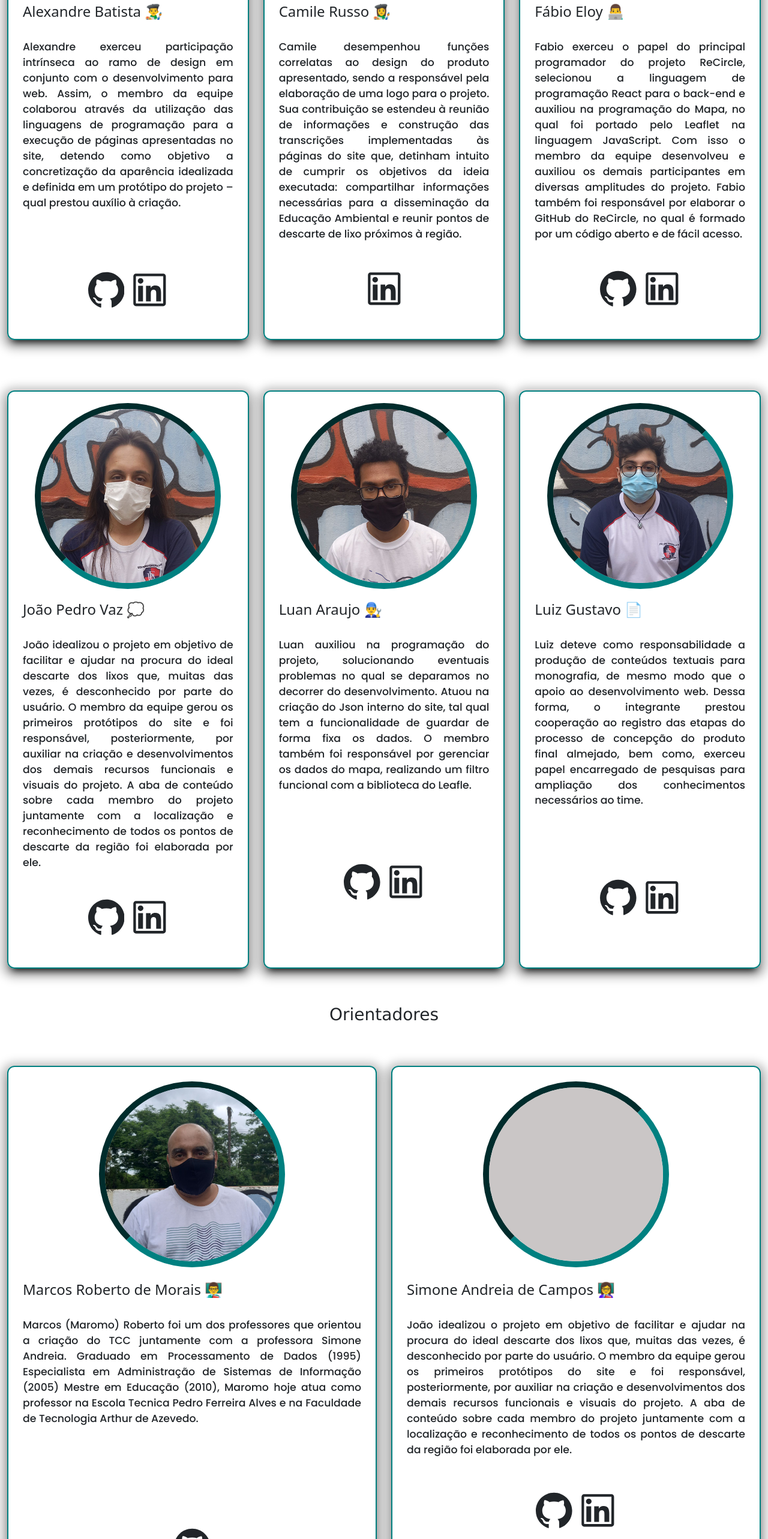
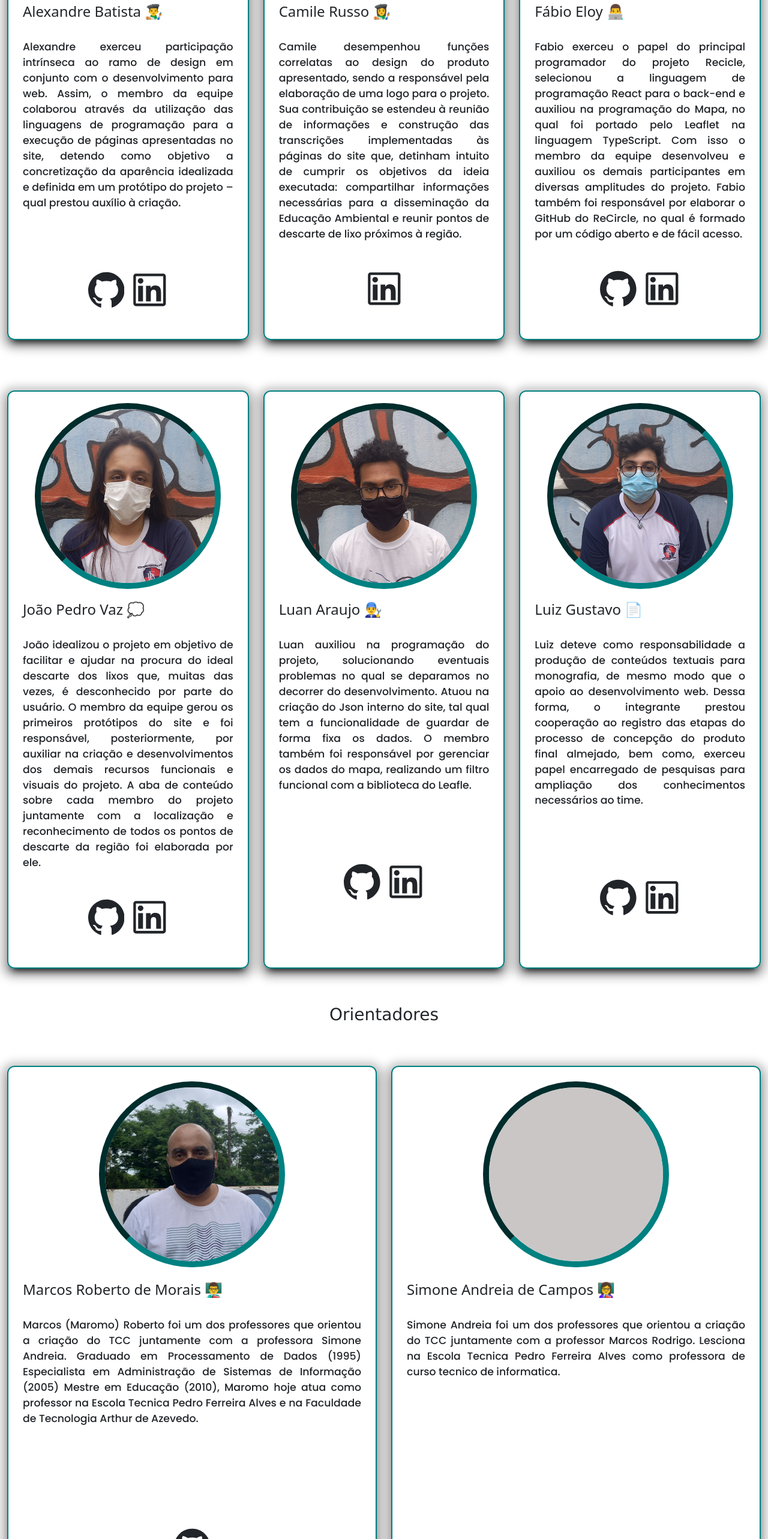
Before and after one commit to FabioPassos10/Recicle, a React (Create React App) app: page /Sobre in a window 1280 px wide. Shown: the part 1001-3567 px from the top of the page at 60% size. Built offline with nearby package versions, Linux system fonts and the light colour scheme.

Commit message:
atualização
fim do conteudo

```diff
--- /dev/null
+++ b/src/Components/lixoBranco.js
@@ -0,0 +1,16 @@
+import React from "react";
+import imglixo from "../assets/lixo branco.png";
+
+function Branco() {
+  return (
+    <img style={{ display: "flex", height: "150px", marginTop: "25px", marginBottom: "15px"}}
+      src={imglixo}
+      alt="Reciclagem"
+      height={"100%"}
+      width={"100px"}
+      margin="10px"
+    />
+  );
+}
+
+export default Branco;
--- a/src/Pages/Dicas/Dicas.js
+++ b/src/Pages/Dicas/Dicas.js
@@ -6,6 +6,7 @@ import LixoAzul from "../../Components/lixoAzul";
 import LixoMarrom from "../../Components/lixoMarrom";
 import LixoVerde from "../../Components/lixoVerde";
 import LixoVermelho from "../../Components/lixoVermelho";
+import LixoBranco from "../../Components/lixoBranco";
 import Table from "../../Components/Table";
 
 import "../../Pages/Dicas/dicas.css";
@@ -232,13 +233,20 @@ export default function Dicas() {
               <div className="col-12">
                 <div className="row">
                   <div className="col-md-2 col-sm-6 m-2 div-img img-dica d-flex justify-content-center">
-                    <div className="img-dica mt-3">{<LixoMarrom />}</div>
+                    <div className="img-dica mt-3">{<LixoBranco />}</div>
                   </div>
                   <div className="col-md-9 col-sm-7 m-2 text-dicas">
                     <div>
-                      Lorem ipsum dolor sit amet consectetur adipisicing elit.
-                      Possimus minima dolorem facere optio quam. Aliquam
-                      possimus...
+                      <h4>Eletrônico</h4>
+                      <p>
+                        Mais de 50 milhões de toneladas de resíduos eletrônicos, como computadores e celulares, são criados anualmente. Empresas vendem produtos que se destinam a ser descartáveis, ou seja, que tenham propositalmente baixa durabilidade. Assim, consumidores são obrigados a comprar novos modelos, porém, tal ato contribui para a alta poluição causada por este tipo de lixo.
+                      </p><p>
+                        Mais de 70% do lixo eletrônico acaba na China, onde grande parte é reciclada em oficinas familiares. Seus métodos de reciclagem são muitas vezes primitivos e podem criar sérios contaminantes ambientais e riscos à saúde.
+                      </p><p>
+                        Agbogbloshie é um dos maiores lixões eletrônicos do mundo. Localizado na cidade de Accra, em Gana, o local é considerado o mais tóxico do planeta.
+                      </p><p>
+                        A quantidade de lixo eletrônico entregue a cada ano equivale a 100 milhões de árvores.
+                      </p>
                     </div>
                   </div>
                 </div>
--- a/src/Pages/Sobre/Sobre.js
+++ b/src/Pages/Sobre/Sobre.js
@@ -103,9 +103,9 @@ export default function sobre(props) {
                 <h4>Fábio Eloy 👨‍💻</h4>
                 <br />
                 <p>
-                  Fabio exerceu o papel do principal programador do projeto ReCircle, selecionou a linguagem
+                  Fabio exerceu o papel do principal programador do projeto Recicle, selecionou a linguagem
                   de programação React para o back-end e auxiliou na programação do Mapa, no qual foi portado
-                  pelo Leaflet na linguagem JavaScript. Com isso o membro da equipe desenvolveu e auxiliou os
+                  pelo Leaflet na linguagem TypeScript. Com isso o membro da equipe desenvolveu e auxiliou os
                   demais participantes em diversas amplitudes do projeto. Fabio também foi responsável por
                 elaborar o GitHub do ReCircle, no qual é formado por um código aberto e de fácil acesso.<br />
                 </p>
@@ -253,20 +253,10 @@ export default function sobre(props) {
                 <h4>Simone Andreia de Campos 👩‍🏫</h4>
                 <br />
                 <p>
-                  João idealizou o projeto em objetivo de facilitar e ajudar na procura do ideal descarte dos lixos que,
-                  muitas das vezes, é desconhecido por parte do usuário. O membro da equipe gerou os primeiros protótipos
-                  do site e foi responsável, posteriormente, por auxiliar na criação e desenvolvimentos dos demais recursos
-                  funcionais e visuais do projeto. A aba de conteúdo sobre cada membro do projeto juntamente com a localização e reconhecimento
-                  de todos os pontos de descarte da região foi elaborada por ele.
+                  Simone Andreia foi um dos professores que orientou a criação do TCC juntamente com a
+                  professor Marcos Rodrigo. Lesciona na Escola Tecnica Pedro Ferreira Alves como professora de curso
+                  tecnico de informatica.
                 </p>
-              </div>
-              <div className="redes_cardSobre">
-                <a className="a_sobre" href="https://github.com/PudimTI" target="_blank">
-                  <GithubOutlined style={{ paddingRight: "12px" }} />
-                </a>
-                <a className="a_sobre" href="" target="_blank">
-                  <LinkedinOutlined />
-                </a>
               </div>
             </div>
             {/* */}
```
Also changed, not shown: src/assets/lixo branco.png.
